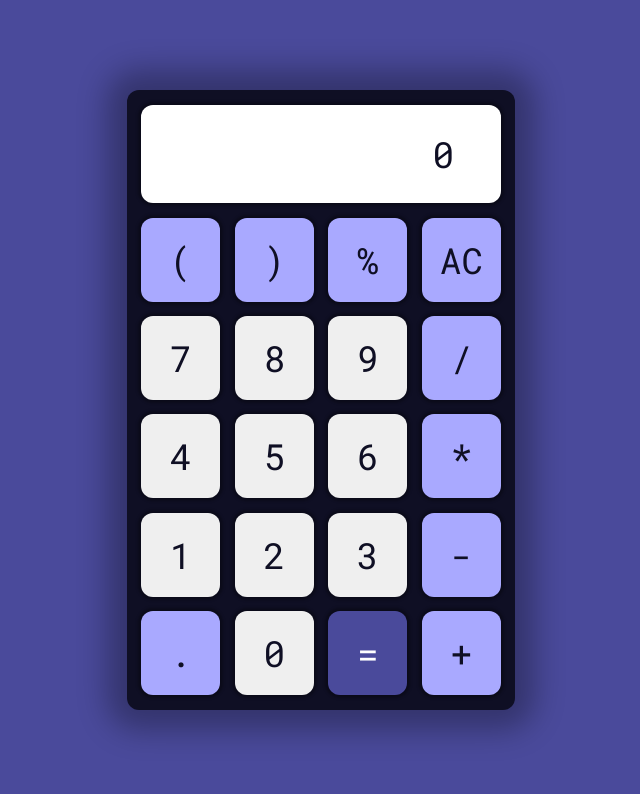
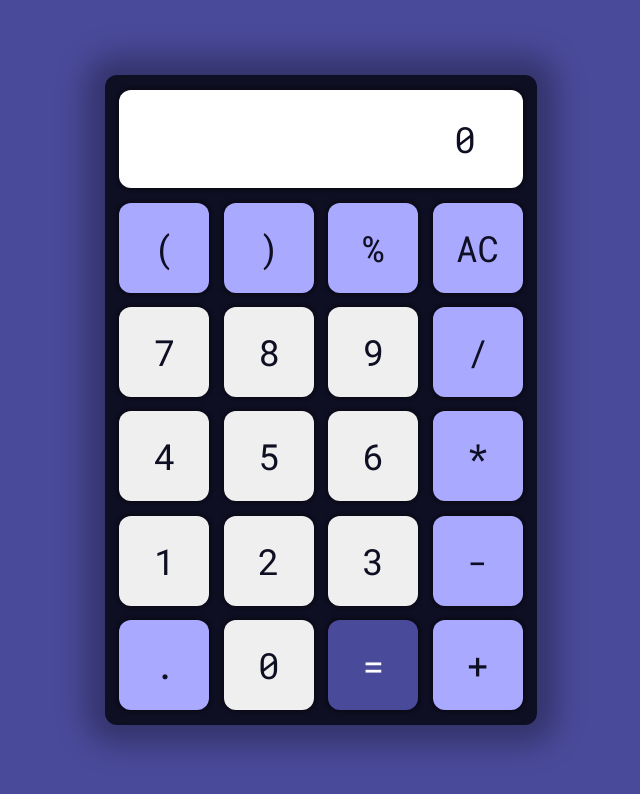
Before and after one commit to joshuasearle/ts-calc, a React app: page / in a window 1280 px wide. Shown: the top 794 px of the page, without its empty margins (319-959 px from the left). Built offline with nearby package versions, Linux system fonts and the light colour scheme.

Commit message:
Change buttons to perfect squares

```diff
--- a/src/css/main.css
+++ b/src/css/main.css
@@ -53,8 +53,9 @@ div#root {
 }
 
 .button {
+  height: 2.5em;
+  width: 2.5em;
   margin: 0.2em;
-  padding: 0.5em 0.5em;
   border: 0;
   border-radius: 0.5rem;
   box-shadow: 0 0 3px 3px rgba(0, 0, 0, 0.3);
```
